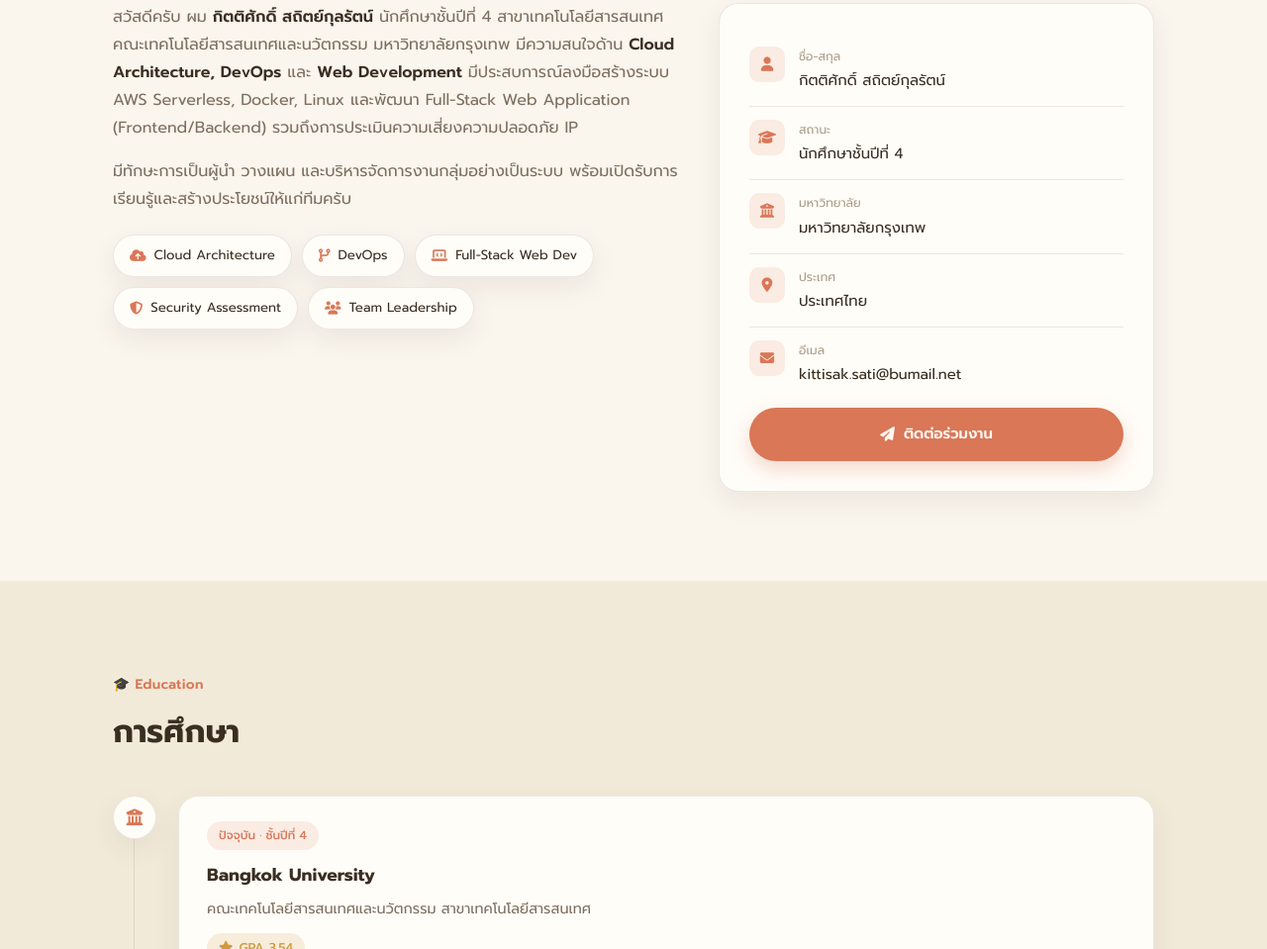
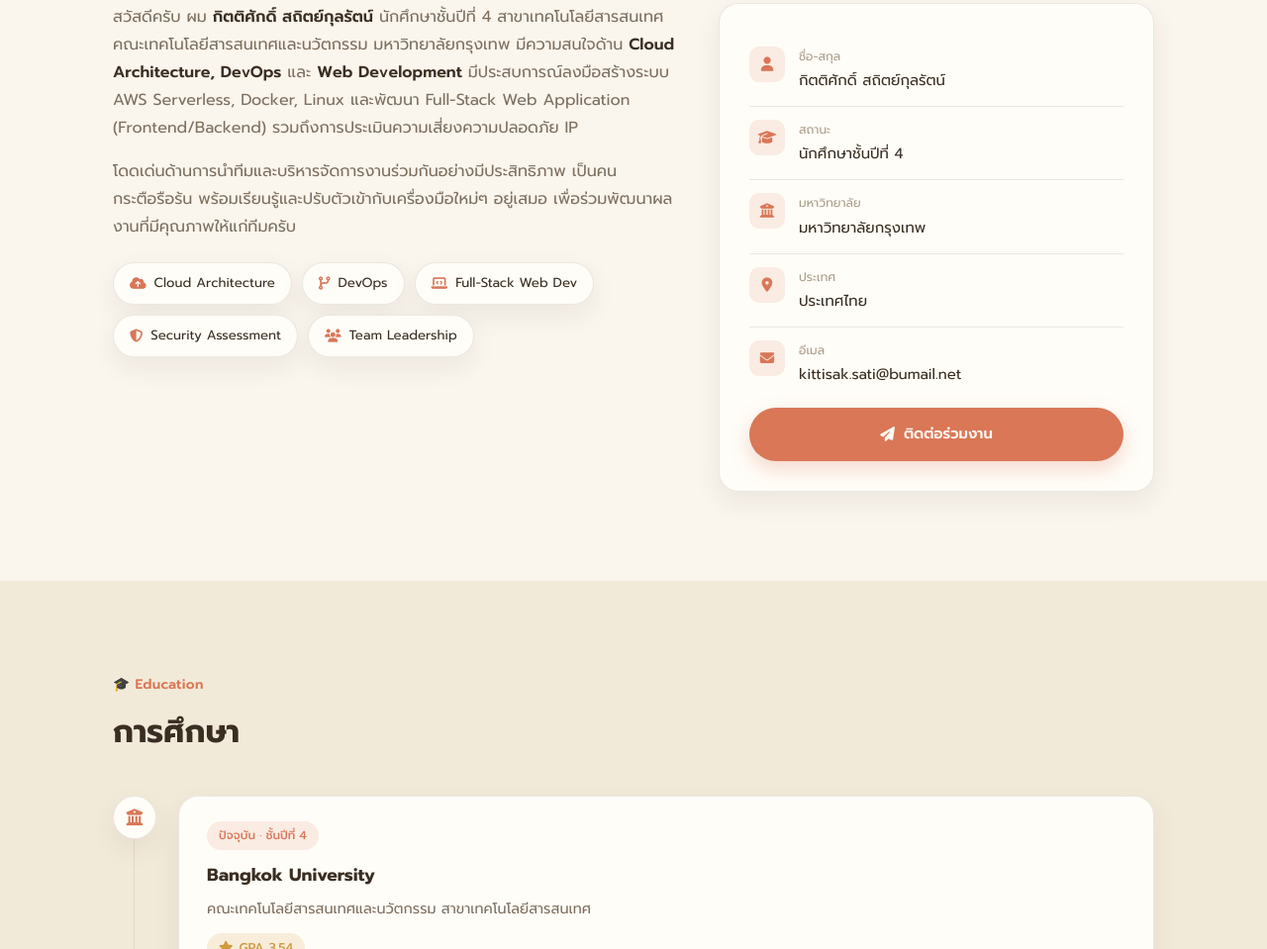
Before and after one commit to ohmzaa5187/My-Portfolio, a plain HTML site: page index.html in a window 1280 px wide. Shown: the part 1108-2067 px from the top of the page at 99% size. Drawn offline with Linux system fonts and the light colour scheme.

Commit message:
Update about section description
Co-authored-by: Cursor <cursoragent@cursor.com>

```diff
--- a/index.html
+++ b/index.html
@@ -94,8 +94,8 @@
             (Frontend/Backend) รวมถึงการประเมินความเสี่ยงความปลอดภัย IP
           </p>
           <p>
-            มีทักษะการเป็นผู้นำ วางแผน และบริหารจัดการงานกลุ่มอย่างเป็นระบบ
-            พร้อมเปิดรับการเรียนรู้และสร้างประโยชน์ให้แก่ทีมครับ
+            โดดเด่นด้านการนำทีมและบริหารจัดการงานร่วมกันอย่างมีประสิทธิภาพ เป็นคนกระตือรือร้น
+            พร้อมเรียนรู้และปรับตัวเข้ากับเครื่องมือใหม่ๆ อยู่เสมอ เพื่อร่วมพัฒนาผลงานที่มีคุณภาพให้แก่ทีมครับ
           </p>
           <div class="about-highlights">
             <div class="highlight-item"><i class="fa-solid fa-cloud-arrow-up"></i><span>Cloud Architecture</span></div>
```
